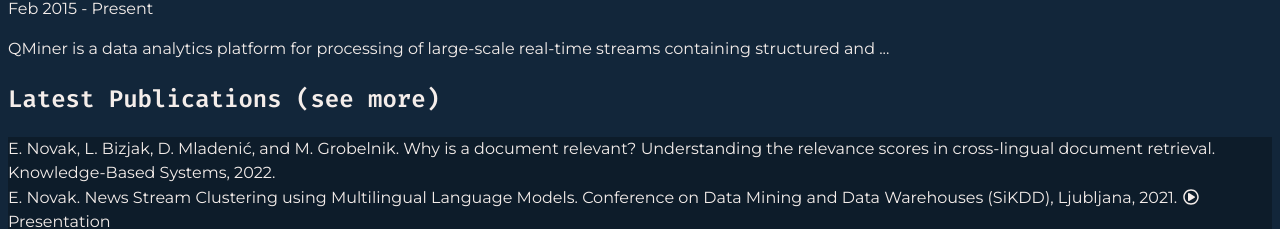
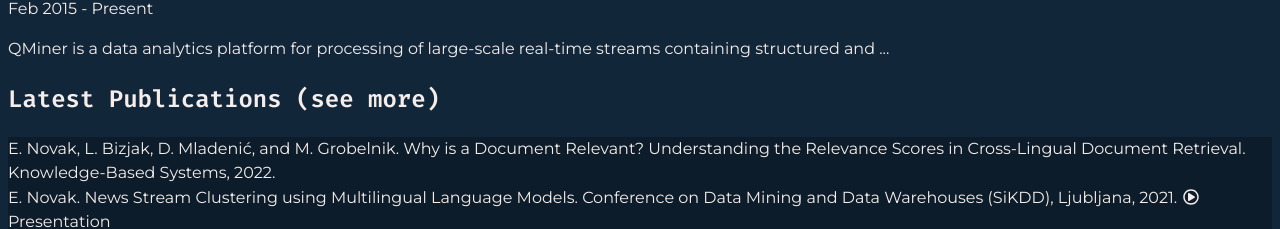
Before and after one commit to eriknovak/eriknovak.github.io, a Next.js app: page / in a window 1280 px wide. Shown: the part 840-1069 px from the top of the page. Built offline with nearby package versions, Linux system fonts and the light colour scheme.

Commit message:
Update journals.ts

```diff
--- a/assets/publications/journals.ts
+++ b/assets/publications/journals.ts
@@ -9,7 +9,7 @@ const papers: {
 }[] = [
   {
     authors: "E. Novak, L. Bizjak, D. Mladenić, and M. Grobelnik",
-    title: "Why is a document relevant? Understanding the relevance scores in cross-lingual document retrieval",
+    title: "Why is a Document Relevant? Understanding the Relevance Scores in Cross-Lingual Document Retrieval",
     url: "https://www.sciencedirect.com/science/article/pii/S0950705122002416",
     reference: "Knowledge-Based Systems",
     location: null,
```
